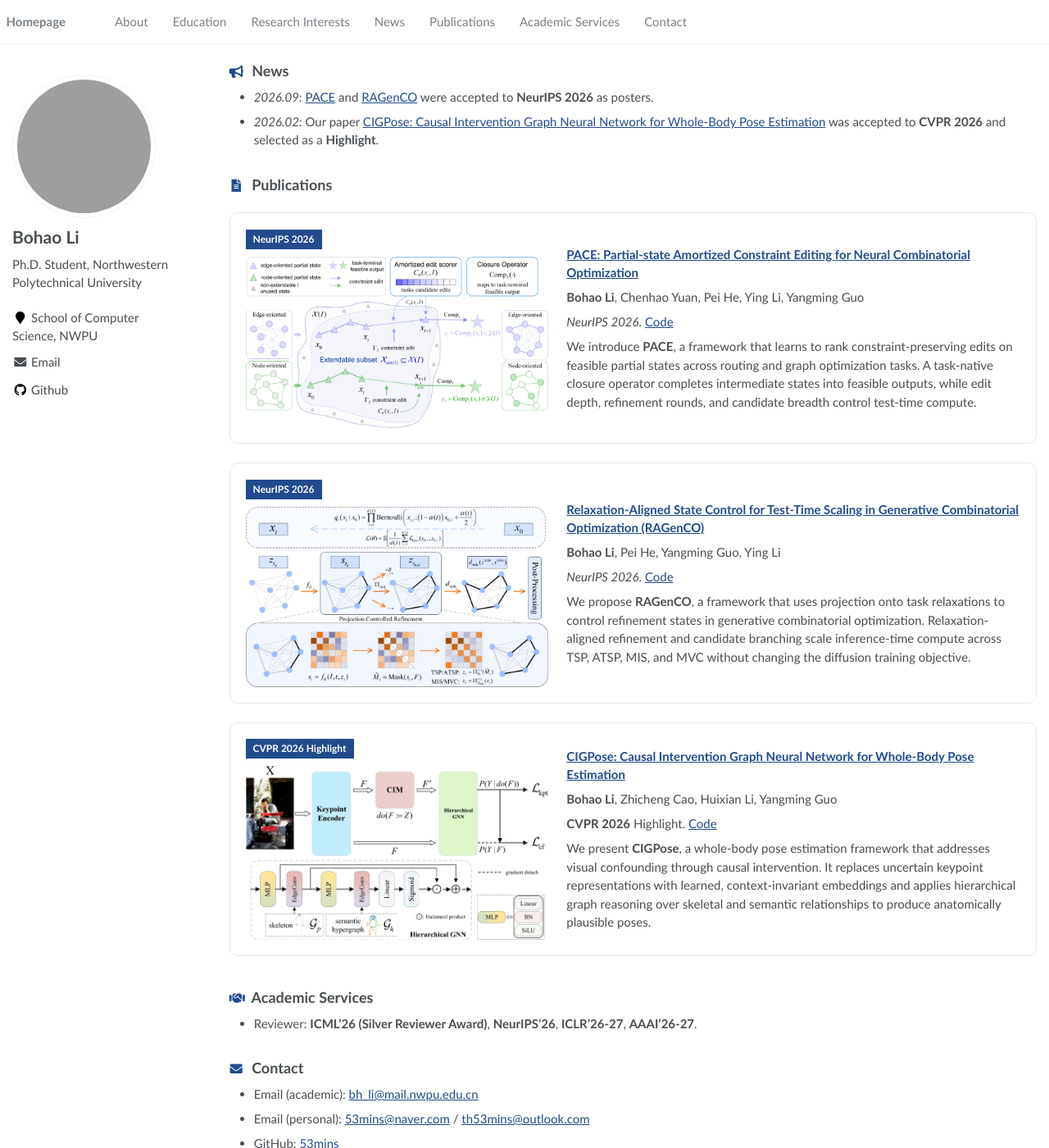
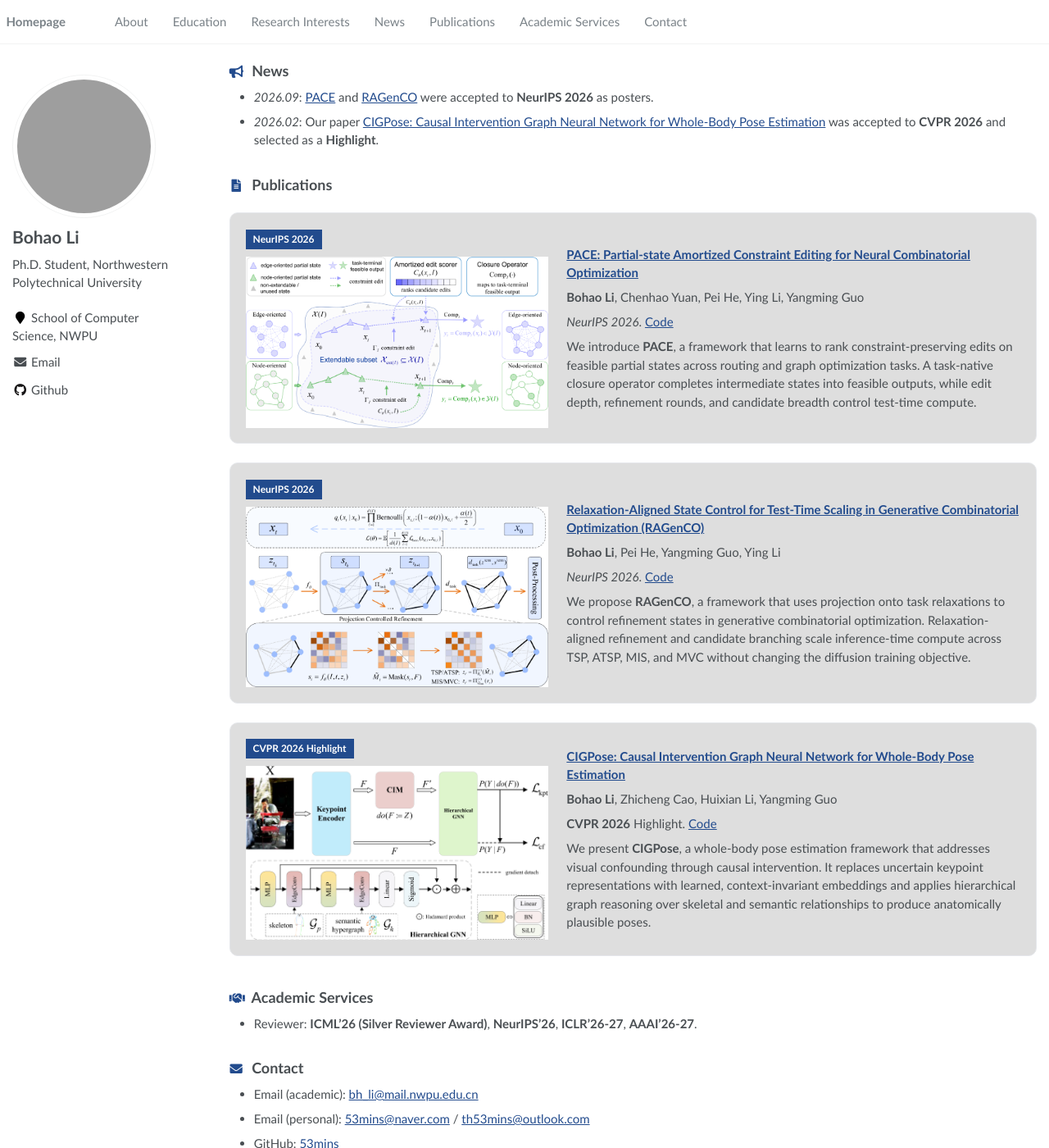
Before and after one commit to 53mins/BohaoLi, a Jekyll site: the page built from _pages/about.md, in a window 1280 px wide and 1400 px high, scrolled down 456 px. Shown: the whole window at 82% size. Built offline with Jekyll 4.4.1, drawn with Linux system fonts in a browser that asks for light colours; grey boxes are pictures that could not be loaded.

Commit message:
Set publication background to light gray

```diff
--- a/assets/css/main.scss
+++ b/assets/css/main.scss
@@ -48,6 +48,7 @@
     padding: 1.25em;
     border: 1px solid #e5e7eb;
     border-radius: 10px;
+    background-color: #dedede;
 
     .paper-box-image{
         width: 100%;
```
